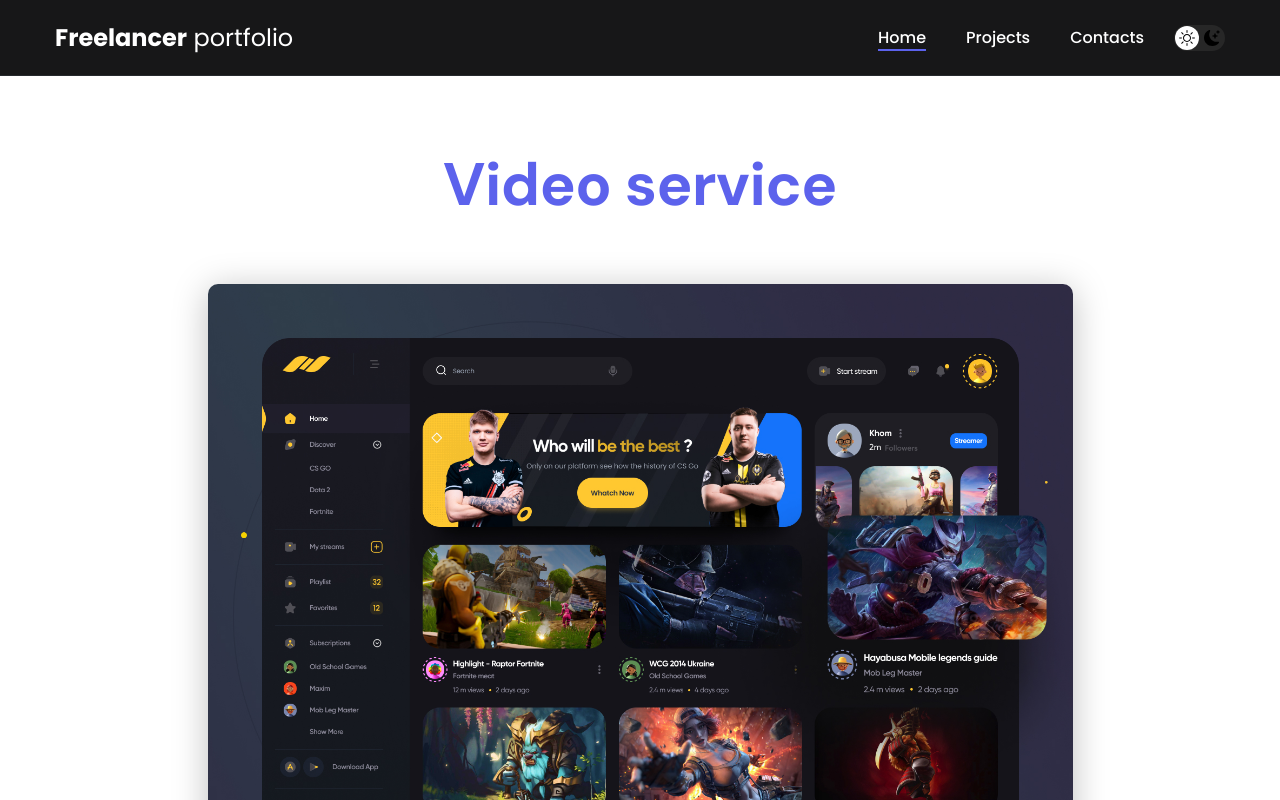
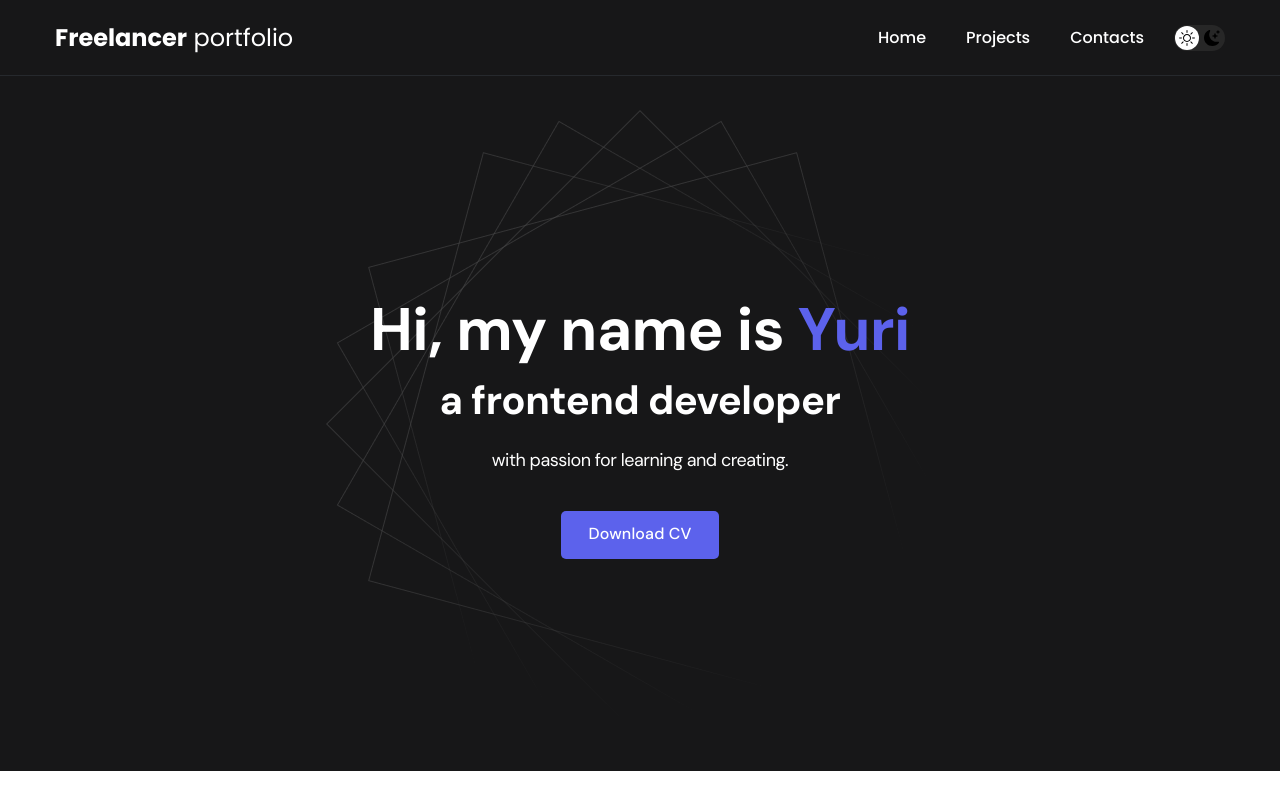
Before and after one commit to Teamofeyy/Portfolio-React, a React (Vite) app: page / in a window 1280 px wide. Shown: the top 800 px of the page. Built offline with nearby package versions, Linux system fonts and the light colour scheme.

Commit message:
add routing

```diff
--- a/src/App.jsx
+++ b/src/App.jsx
@@ -1,21 +1,25 @@
 import Footer from "./components/footer/Footer"
-
+import { BrowserRouter as Router, Routes, Route } from "react-router-dom"
 import Navbar from "./components/navbar/Navbar"
-// import Contacts from "./pages/Contacts"
-// import Home from "./pages/Home"
-// import Projects from "./pages/Projects"
+import Contacts from "./pages/Contacts"
+import Home from "./pages/Home"
+import Projects from "./pages/Projects"
 import Project from "./pages/Project"
 import "/styles/main.css"
 
 function App() {
   return (
     <div className="App">
-      <Navbar />
-      {/* <Home /> */}
-      {/* <Projects /> */}
-      <Project />
-      {/* <Contacts /> */}
-      <Footer />
+      <Router>
+        <Navbar />
+        <Routes>
+          <Route path="/" element={<Home />} />
+          <Route path="/projects" element={<Projects />} />
+          <Route path="/project" element={<Project />} />
+          <Route path="/contacts" element={<Contacts />} />
+        </Routes>
+        <Footer />
+      </Router>
     </div>
   )
 }
--- a/src/components/navbar/Navbar.jsx
+++ b/src/components/navbar/Navbar.jsx
@@ -1,5 +1,6 @@
 import sun from "./../../assets/icons/sun.svg"
 import moon from "./../../assets/icons/moon.svg"
+import { NavLink } from "react-router-dom"
 import './navbar.css'
 
 const Navbar = () => {
@@ -8,7 +9,9 @@ const Navbar = () => {
         <nav className="nav">
             <div className="container">
                 <div className="nav-row">
-                    <a href="./index.html" className="logo"><strong>Freelancer</strong> portfolio</a>
+                    <NavLink to="/" className="logo">
+                        <strong>Freelancer</strong> portfolio
+                    </NavLink>
 
                     <button className="dark-mode-btn">
                         <img src={sun} alt="Light mode" className="dark-mode-btn__icon" />
@@ -16,9 +19,17 @@ const Navbar = () => {
                     </button>
 
                     <ul className="nav-list">
-                        <li className="nav-list__item"><a href="./index.html" className="nav-list__link nav-list__link--active">Home</a></li>
-                        <li className="nav-list__item"><a href="./projects.html" className="nav-list__link">Projects</a></li>
-                        <li className="nav-list__item"><a href="./contacts.html" className="nav-list__link">Contacts</a></li>
+                        <NavLink to="/" className="nav-list__link">
+                            Home
+                        </NavLink>
+
+                        <NavLink to="/projects" className="nav-list__link">
+                            Projects
+                        </NavLink>
+
+                        <NavLink to="/contacts" className="nav-list__link">
+                             Contacts
+                        </NavLink>
                     </ul>
                 </div>
             </div>
```
